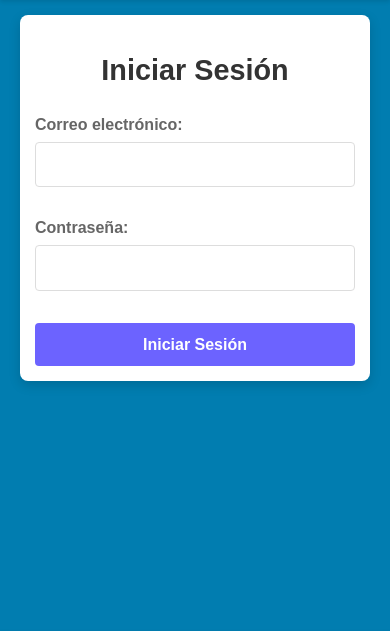
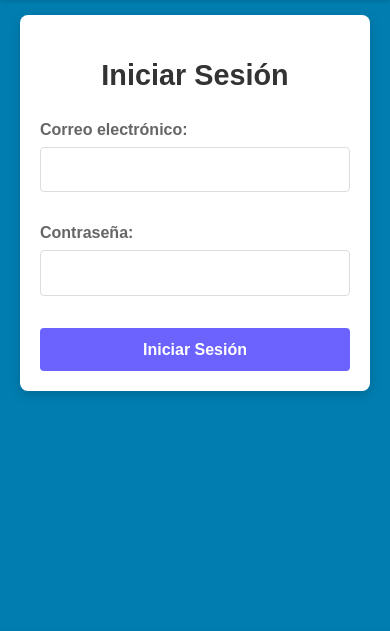
Before and after one commit to JoseJan21/Catalogo-de-productos, a PHP site: page /public/proadmin.php in a window 390 px wide. Shown: the part 60-691 px from the top of the page. Run offline with PHP 8.4, Linux system fonts and the light colour scheme.

Commit message:
contenform

```diff
--- a/css/styles.css
+++ b/css/styles.css
@@ -224,6 +224,9 @@ header nav {
         margin: 20px;
         justify-content: center;
     }
+    form {
+        padding: 20px;
+    }
 
 @media (max-width: 1000px) {
     .galeria {
@@ -332,10 +335,6 @@ header nav {
     }
     .catalogo{
         padding: 0px;
-    }
-
-    form {
-        padding: 15px;
     }
 
     form input,
```
